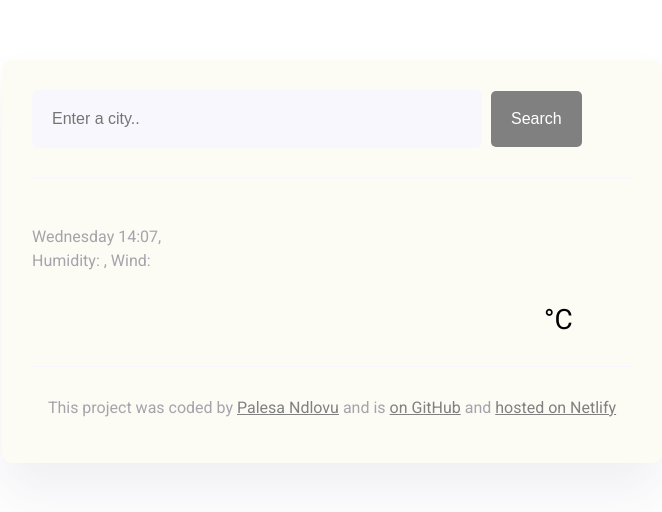
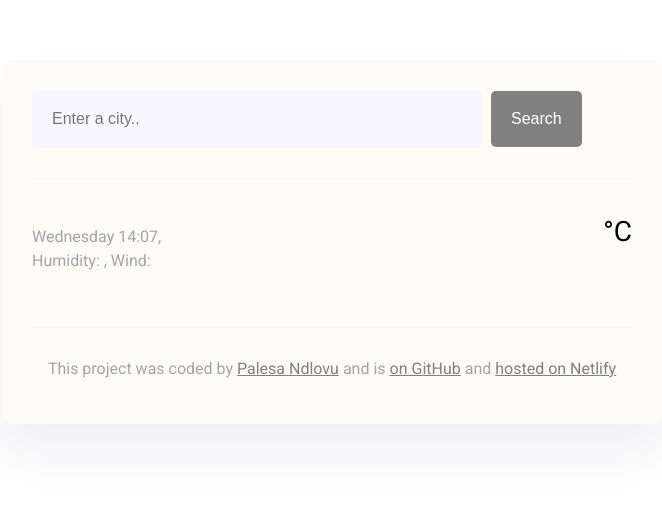
Before and after one commit to LesaN99/project2, a plain HTML site: page index.html in a window 1280 px wide. Shown: the whole page, without its empty margins (308-970 px from the left). Drawn offline with nearby package versions, Linux system fonts and the light colour scheme; no server answers.

Commit message:
Update styles.css

```diff
--- a/src/styles.css
+++ b/src/styles.css
@@ -47,7 +47,8 @@ main {
 }
 
 .current-temperature {
-  font-size: 48px;
+  display: flex;
+  justify-content: space-around;
 }
 
 .current-weather {
```
